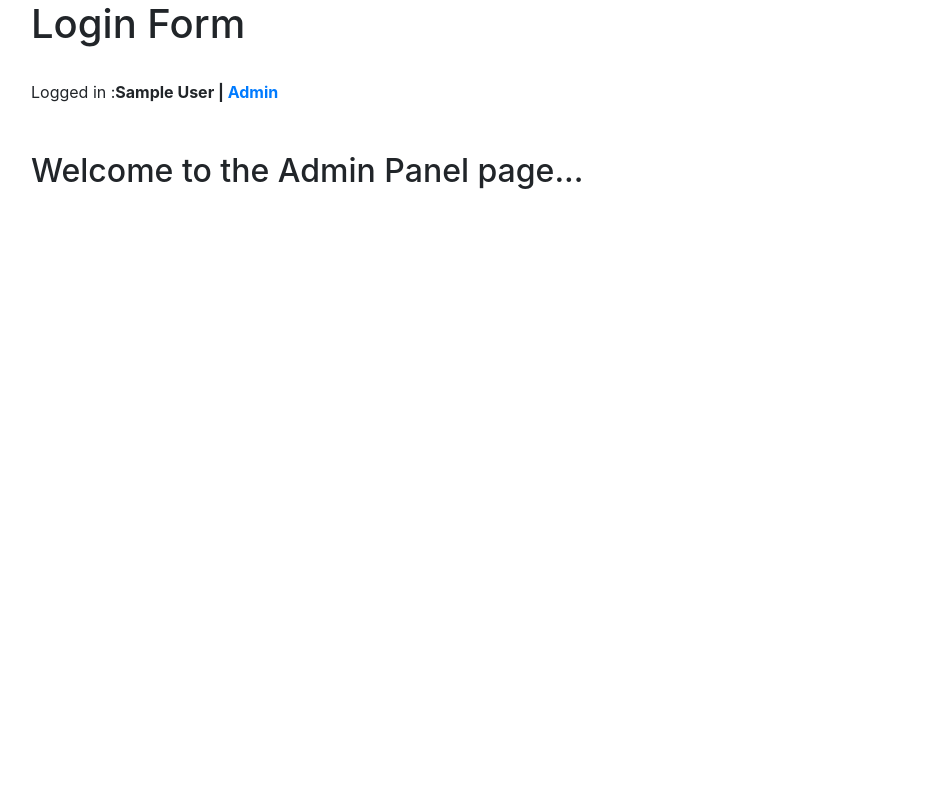
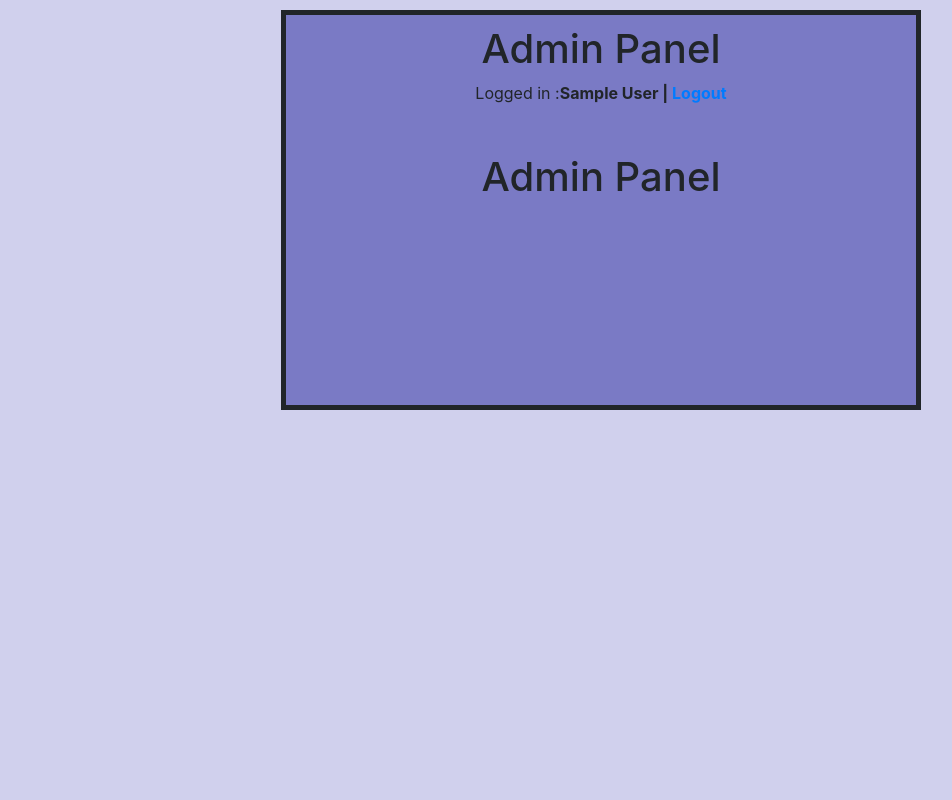
Before and after one commit to Grodelek/RegisterFormPRIR, a Flask app: template templates/admin.html in a window 1280 px wide. Shown: the whole page, without its empty margins (39-991 px from the left). Run offline with Flask 3, Linux system fonts and the light colour scheme; the template is opened without the code that fills it, so the values that code supplies are empty; the visitor is signed in with stand-in values (Sample User, id 1); some libraries are stand-ins or nearby versions.

Commit message:
few changes

```diff
--- a/app.py
+++ b/app.py
@@ -35,7 +35,11 @@ def login():
                 session['name'] = user['name']
                 session['email'] = user['email']
                 mesage = 'Logged in successfully!'
+                if email == 'admin@system.com':
+                    return redirect(url_for('admin'))
+
                 return render_template('user.html', mesage=mesage)
+
             else:
                 mesage = 'Please enter correct email/password!'
                 return render_template('login.html', mesage=mesage)
@@ -44,6 +48,12 @@ def login():
 
     # Upewnij się, że funkcja zawsze zwraca odpowiedź
     return render_template('login.html', mesage=mesage)
+
+
+@app.route('/admin', methods=['GET'])
+def admin():
+    return render_template('admin.html')
+
 
 @app.route('/logout')
 def logout():
--- /dev/null
+++ b/static/styles.css
@@ -0,0 +1,17 @@
+body{
+        background: rgba(194, 194, 232, 0.76);
+
+}
+.container{
+    background: rgba(121, 121, 196, 0.98);
+    border: 5px solid;
+    margin-top: 10px;
+    width: 50%;
+    height: 50%;
+    padding: 10px;
+}
+.row{
+    justify-content: center;
+    align-items: center;
+
+}
--- a/templates/admin.html
+++ b/templates/admin.html
@@ -2,23 +2,21 @@
 <head>
 <meta charset="utf-8">
 <meta name="viewport" content="width=device-width, initial-scale=1">
-<title>Admin Panel</title>
+<title>User Account</title>
 <link rel="stylesheet" href="https://cdn.jsdelivr.net/npm/bootstrap@4.6.1/dist/css/bootstrap.min.css">
+	<link rel="stylesheet" href="/static/styles.css">
 </head>
 <body>
 <div class="container">
 	<div class="row">
-		<h1>Login Form</h1>
+		<h1>Admin Panel</h1>
 	</div>
-	<br>
-	<div class="row">
-		Logged in : <strong>{{session.name}} | <a href="{{ url_for('admin') }}"> Admin</a>
+	<div class="row">Logged in : <strong>{{session.name}} | <a href="{{ url_for('logout') }}"> Logout</a>
     </strong>
 	</div>
 	<br><br>
 	<div class="row">
-
-		<h2>Welcome to the Admin Panel page...</h2>
+		<h1>Admin Panel</h1>
 	</div>
 </div>
 </body>
--- a/templates/login.html
+++ b/templates/login.html
@@ -4,6 +4,8 @@
 <meta name="viewport" content="width=device-width, initial-scale=1">
 <title>User Login Form</title>
 <link rel="stylesheet" href="https://cdn.jsdelivr.net/npm/bootstrap@4.6.1/dist/css/bootstrap.min.css">
+		<link rel="stylesheet" href="/static/styles.css">
+
 </head>
 <body>
 <div class="container">
--- a/templates/register.html
+++ b/templates/register.html
@@ -4,6 +4,8 @@
 <meta name="viewport" content="width=device-width, initial-scale=1">
 <title>User Registeration Form</title>
 <link rel="stylesheet" href="https://cdn.jsdelivr.net/npm/bootstrap@4.6.1/dist/css/bootstrap.min.css">
+		<link rel="stylesheet" href="/static/styles.css">
+
 </head>
 <body>
 <div class="container">
--- a/templates/user.html
+++ b/templates/user.html
@@ -4,6 +4,8 @@
 <meta name="viewport" content="width=device-width, initial-scale=1">
 <title>User Account</title>
 <link rel="stylesheet" href="https://cdn.jsdelivr.net/npm/bootstrap@4.6.1/dist/css/bootstrap.min.css">
+		<link rel="stylesheet" href="/static/styles.css">
+
 </head>
 <body>
 <div class="container">
```
